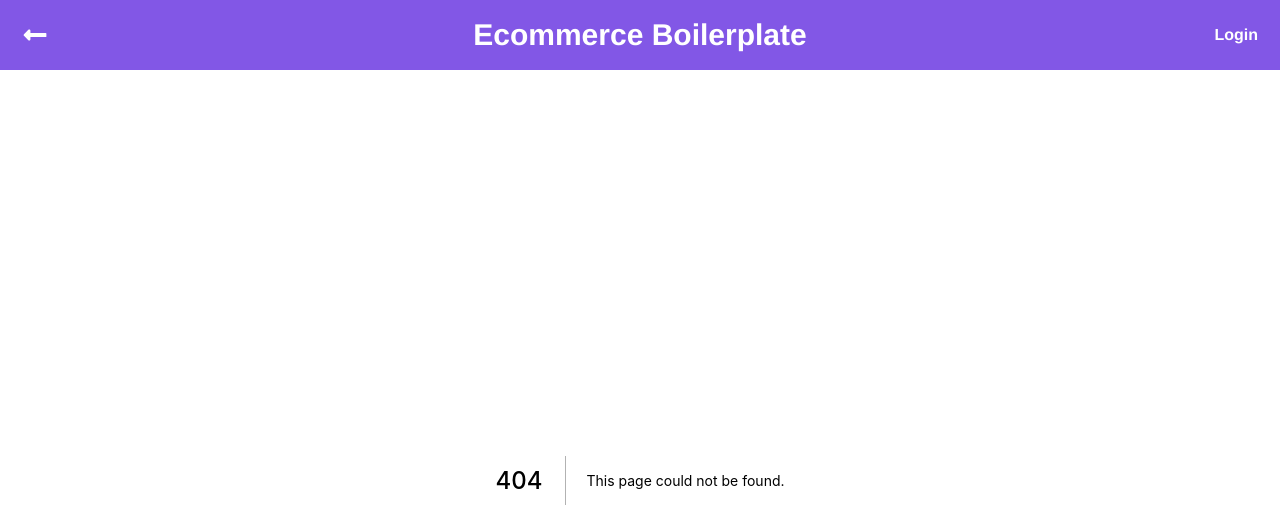
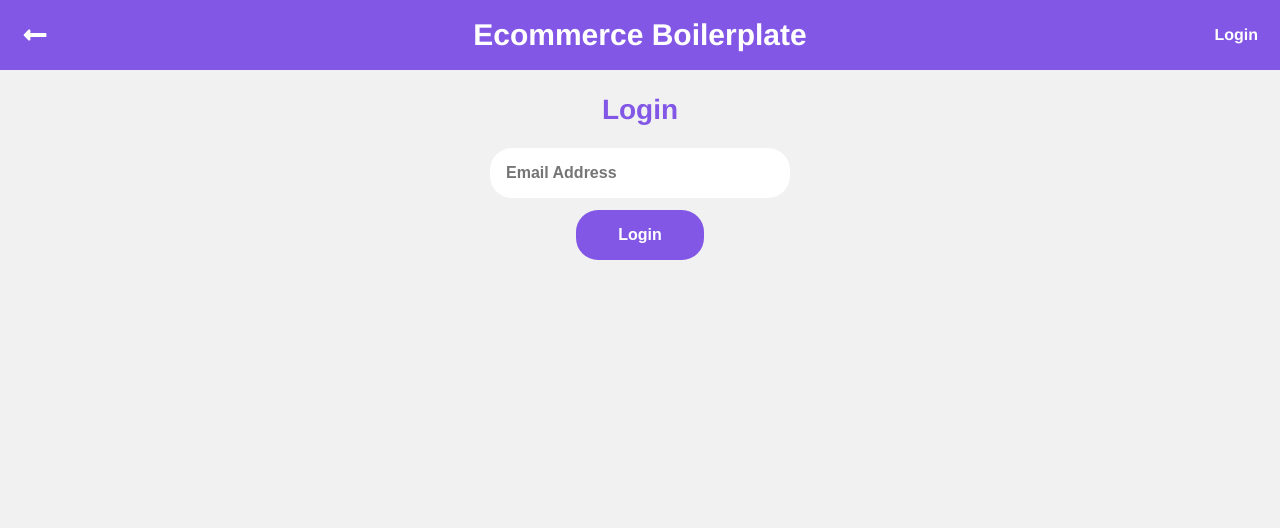
Before and after one commit to Victor-Fiamoncini/ecommerce_boilerplate, a Next.js app: page /login in a window 1280 px wide. Before the commit this address had no page. Shown: the top 528 px of the page. Built offline with nearby package versions, Linux system fonts and the light colour scheme.

Commit message:
chore: add login page

```diff
--- a/src/components/header.tsx
+++ b/src/components/header.tsx
@@ -15,8 +15,6 @@ const Header: React.FC = () => {
 	const { pathname } = useRouter()
 
 	const { user } = useAuth()
-
-	console.log(user)
 
 	return (
 		<HeaderContainer>
--- a/src/context/AuthContext/index.tsx
+++ b/src/context/AuthContext/index.tsx
@@ -14,6 +14,8 @@ export const AuthProvider: React.FC = ({ children }) => {
 	const loginUser = useCallback(
 		async (email: string) => {
 			setData({ ...data, user: { email } })
+
+			console.log('AQUIII', email)
 
 			router.push('/')
 		},
--- /dev/null
+++ b/src/pages/login.tsx
@@ -0,0 +1,46 @@
+import React, { FormEvent, useCallback, useState } from 'react'
+import Head from 'next/head'
+
+import { useAuth } from '../context/AuthContext'
+
+import { GuestContainer } from '../styles/global'
+import { LoginContainer } from '../styles/pages/login'
+
+const Login: React.FC = () => {
+	const [email, setEmail] = useState('')
+
+	const { loginUser } = useAuth()
+
+	const handleLoginFormSubmit = useCallback(
+		(event: FormEvent<HTMLFormElement>) => {
+			event.preventDefault()
+
+			loginUser(email)
+		},
+		[loginUser, email]
+	)
+
+	return (
+		<GuestContainer>
+			<Head>
+				<meta name="description" content="Login here to make your purchase" />
+				<title>Login</title>
+			</Head>
+			<LoginContainer>
+				<h2>Login</h2>
+				<form onSubmit={handleLoginFormSubmit}>
+					<input
+						type="email"
+						name="email"
+						placeholder="Email Address"
+						value={email}
+						onChange={event => setEmail(event.target.value)}
+					/>
+					<button type="submit">Login</button>
+				</form>
+			</LoginContainer>
+		</GuestContainer>
+	)
+}
+
+export default Login
--- a/src/styles/global.ts
+++ b/src/styles/global.ts
@@ -34,6 +34,11 @@ export default createGlobalStyle`
 		font-size: ${rem(16)};
 	}
 
+	input,
+	button {
+		border: none;
+	}
+
 	button {
 		cursor: pointer;
 	}
--- /dev/null
+++ b/src/styles/pages/login.ts
@@ -0,0 +1,34 @@
+import styled from 'styled-components'
+import { rem } from 'polished'
+
+export const LoginContainer = styled.section`
+	text-align: center;
+	h2 {
+		font-size: ${rem(28)};
+		margin-bottom: 22px;
+	}
+	form {
+		display: flex;
+		flex-direction: column;
+		justify-content: center;
+		align-items: center;
+		input,
+		button {
+			margin-bottom: 22px;
+			border-radius: 22px;
+			padding: 16px;
+			width: 300px;
+			margin-bottom: 12px;
+			font-weight: 600;
+		}
+		button {
+			color: ${props => props.theme.colors.white};
+			background: ${props => props.theme.colors.primary};
+			width: 128px;
+			transition: transform 0.3s;
+			&:hover {
+				transform: translateY(-2px);
+			}
+		}
+	}
+`
```
Also changed, not shown: src/pages/account.tsx (added, +33 -0 lines).
